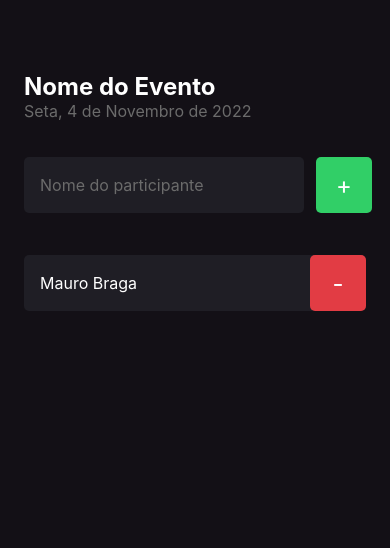
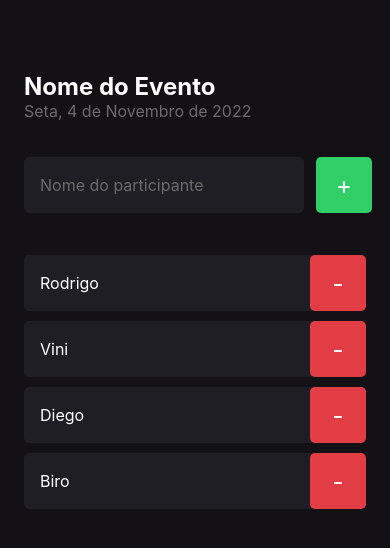
Before and after one commit to MauroBraga/react-native-imhere, a React Native app: screen / in a window 390 px wide. Shown: the top 548 px of the page. Built offline with nearby package versions, Linux system fonts and the light colour scheme.

Commit message:
Ativando Rolange na tela

```diff
--- a/src/screens/Home/index.tsx
+++ b/src/screens/Home/index.tsx
@@ -1,9 +1,11 @@
-import { Text, View,TextInput, TouchableOpacity } from 'react-native';
+import { Text, View,TextInput, TouchableOpacity, ScrollView } from 'react-native';
 import { styles } from './styles';
 import { StatusBar } from 'expo-status-bar';
 import { Participant } from '../components/Participant';
 
 export default function Home() {
+
+    const participantes = ['Rodrigo','Vini','Diego','Biro']
 
     function handleParticipantAdd(){
         console.log('Você clicou no botão add')
@@ -31,7 +33,16 @@ export default function Home() {
                 </Text>
                 </TouchableOpacity>
             </View>
-            <Participant name="Mauro Braga" onRemove={() => handleParticipantRemove("Mauro Braga")}/>
+            <ScrollView>
+
+            {
+                participantes.map(participante =>(
+                    <Participant    key={participante}
+                                    name={participante}
+                                    onRemove={() => handleParticipantRemove(participante)}/>
+                ))
+            }
+            </ScrollView>
         </View>
     );
 }
```
